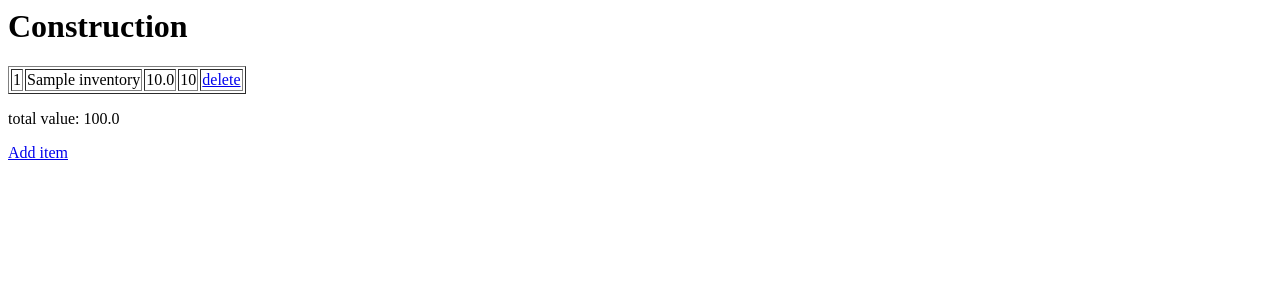
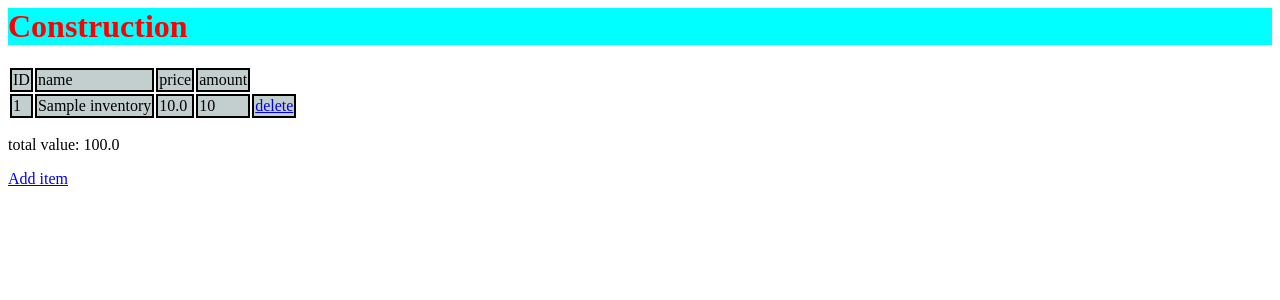
Before and after one commit to Salonce/constructionWebsite, a Django app: page /construction/ in a window 1280 px wide. Shown: the top 300 px of the page. Run offline with Django 4.2, Linux system fonts and the light colour scheme; tables that the repository leaves empty hold one stand-in row (values such as "Sample post").

Commit message:
adding CSS

```diff
--- a/construction/templates/index.html
+++ b/construction/templates/index.html
@@ -1,6 +1,18 @@
+
+
+{% load static %}
+<head>
+    <link rel="stylesheet" type="text/css" href="{% static 'css/styles.css' %}">
+</head>
+
 <h1>Construction</h1>
 
-<table border="1">
+<table id="basicTable">
+<tr>
+<td>ID</td>
+<td>name</td>
+<td>price</td>
+<td>amount</td>
 {% for x in myitems %}
 <tr>
 <td>{{ x.id }}</td>
--- a/secondProject/settings.py
+++ b/secondProject/settings.py
@@ -9,7 +9,7 @@ https://docs.djangoproject.com/en/4.1/topics/settings/
 For the full list of settings and their values, see
 https://docs.djangoproject.com/en/4.1/ref/settings/
 """
-
+import os
 from pathlib import Path
 
 # Build paths inside the project like this: BASE_DIR / 'subdir'.
@@ -122,6 +122,10 @@ USE_TZ = False
 
 STATIC_URL = 'static/'
 
+STATICFILES_DIRS = [
+    os.path.join(BASE_DIR, 'static'),
+]
+
 # Default primary key field type
 # https://docs.djangoproject.com/en/4.1/ref/settings/#default-auto-field
 
--- /dev/null
+++ b/static/css/styles.css
@@ -0,0 +1,12 @@
+h1{
+    color: red;
+    background-color: aqua;
+    size: 20
+}
+
+
+
+#basicTable td{
+    background-color: rgb(195, 206, 206);
+    border: 2px solid
+}
```
Also changed, not shown: construction/migrations/0001_initial.py, construction/migrations/0002_inventory_amount.py (deleted).
